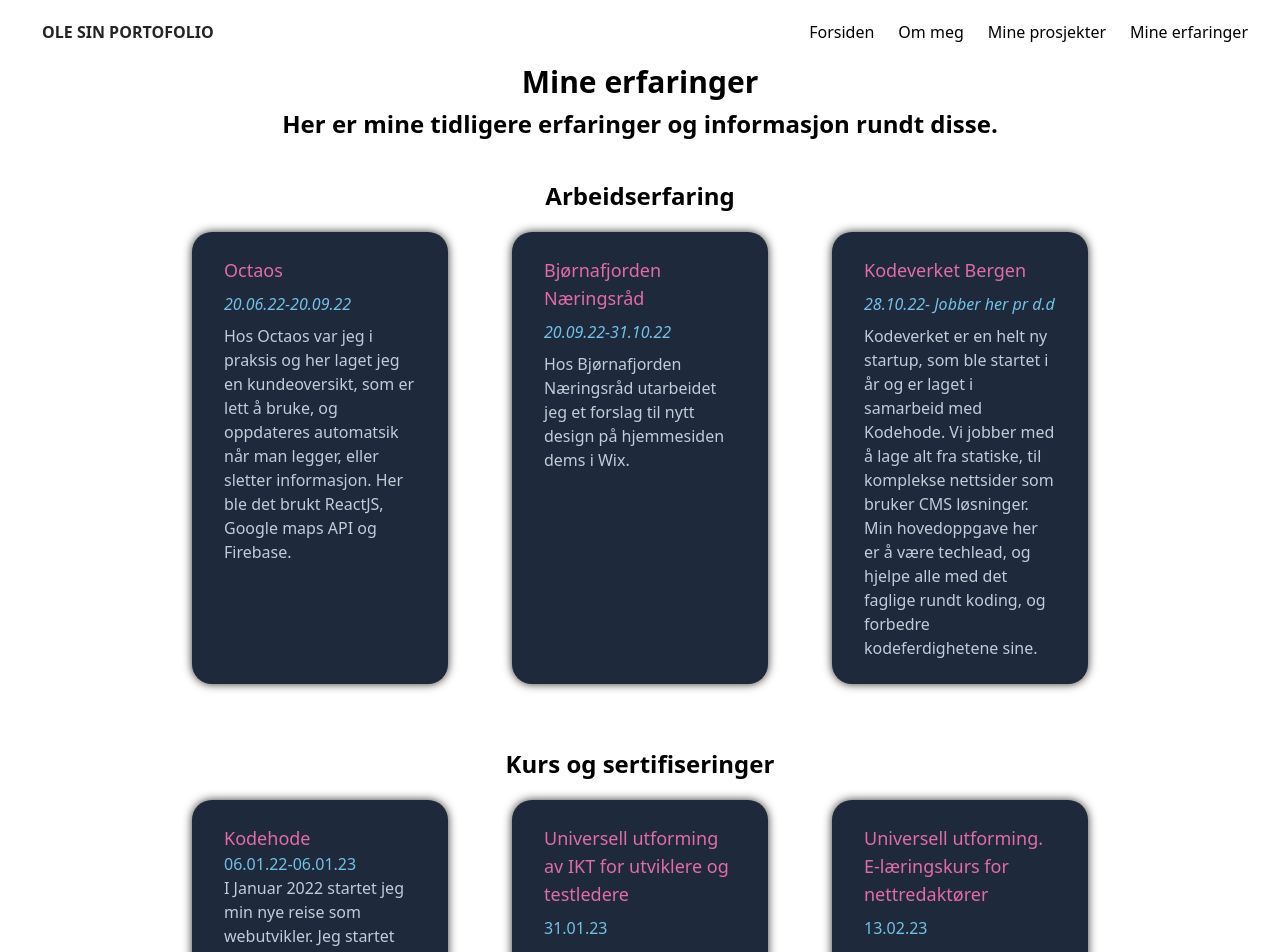
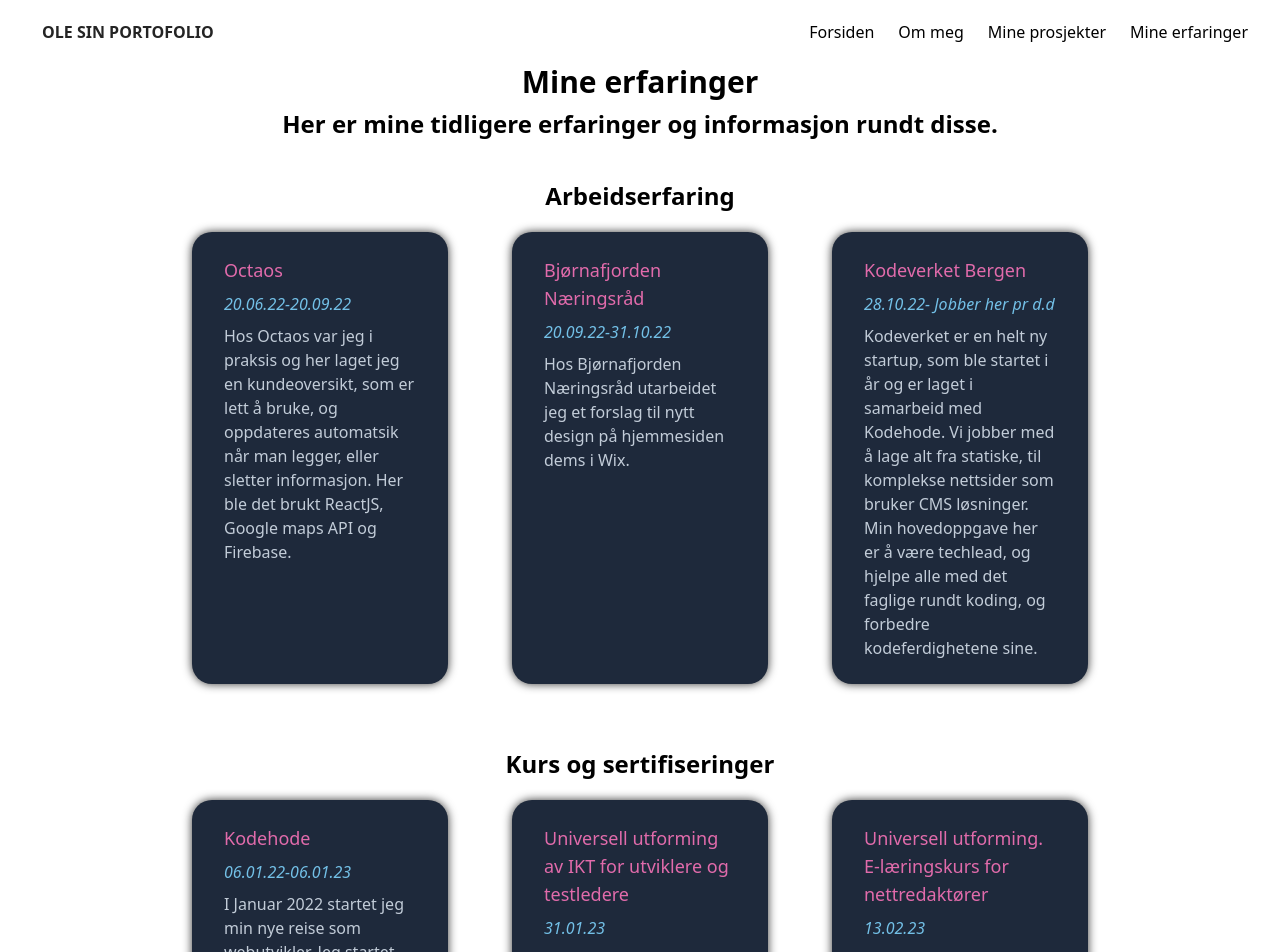
Before and after one commit to OleKoderNo/portofolio-with-tailwind, a Next.js app: page /mine-erfaringer in a window 1280 px wide. Shown: the top 952 px of the page. Built offline with nearby package versions, Linux system fonts and the light colour scheme.

Commit message:
fixed margin bug on a card under mine-erfaringer

```diff
--- a/pages/mine-erfaringer.js
+++ b/pages/mine-erfaringer.js
@@ -112,9 +112,11 @@ export default function Experience() {
                                 Kodehode
                             </h3>
                             <p
-                            className=" text-blueText"
+                                className="my-2 text-blueText"
                             >
+                                <em>
                                     06.01.22-06.01.23
+                                </em>
                             </p>
                             <p>
                                 I Januar 2022 startet jeg min nye reise som webutvikler. Jeg startet på et kurs som heter Kodehode. Her har jeg deltatt og fullført et intensivt teorikurs. I teori delen av kurset har jeg lært HTML, CSS, JavaScript og React.
@@ -129,7 +131,9 @@ export default function Experience() {
                             <p
                                 className="my-2 text-blueText"
                             >
+                                <em>
                                     31.01.23
+                                </em>
                             </p>
                             <p>
                                 Jeg har tatt DFØ sitt kurs i universell utforming av IKT for utviklere og testledere på læringsplatformen sine nettsider.
@@ -144,7 +148,9 @@ export default function Experience() {
                             <p
                                 className="my-2 text-blueText"
                             >
+                                <em>
                                     13.02.23
+                                </em>
                             </p>
                             <p>
                                 Jeg har tatt DFØ sitt universell utforming e-læringskurs for nettredaktører på læringsplatformen sine nettsider.
```
Lines whose indentation alone changed are shown as unchanged.
